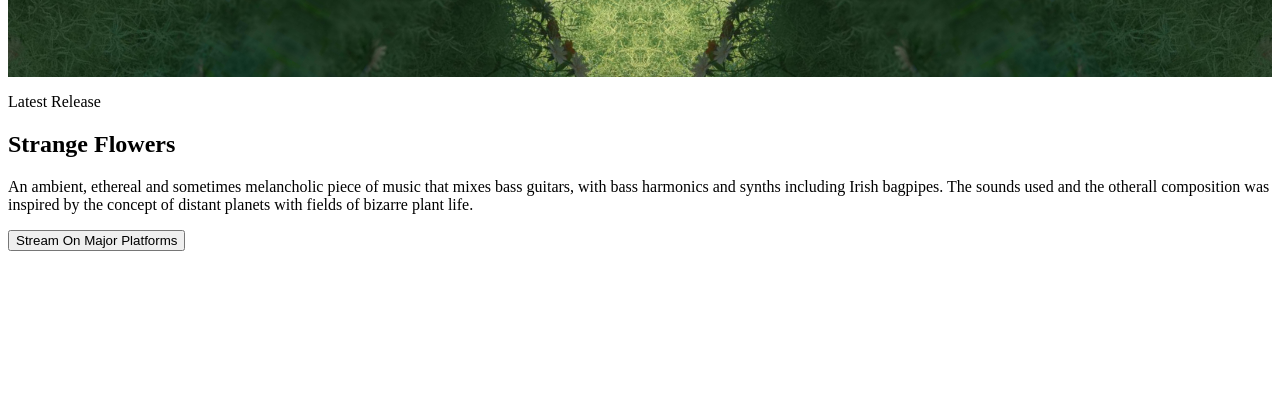
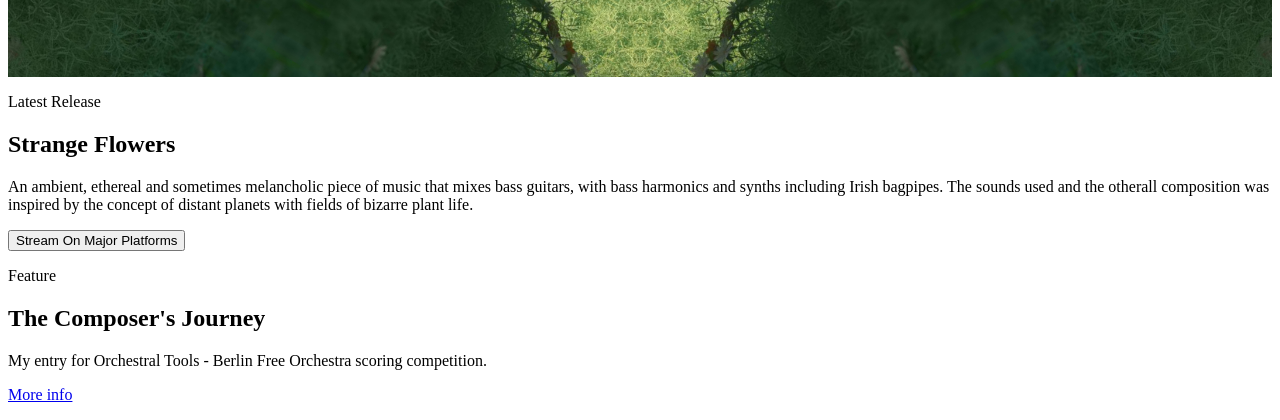
Before and after one commit to jwmccltd/james-myhill-music, a Laravel app: template resources/views/layouts/release.blade.php in a window 1280 px wide. Shown: the part 1195-1615 px from the top of the page. Before the commit the page ends 1446 px from the top, so only its background shows below. Run offline with Laravel 10, Linux system fonts and the light colour scheme; the template is opened without the code that fills it, so the values that code supplies are empty; grey boxes are pictures that could not be loaded.

Commit message:
Update website

```diff
--- a/resources/views/layouts/release.blade.php
+++ b/resources/views/layouts/release.blade.php
@@ -17,6 +17,18 @@
                 </div>
             </div>
         </div>
+        <div class="row mt-2">
+            <div class="col-12 col-md-6 mb-2">
+                <p>Feature</p>
+                <h2>The Composer's Journey</h2>
+
+                <p>My entry for Orchestral Tools - Berlin Free Orchestra scoring competition.</p>
+                <p><a href="https://www.orchestraltools.com/bfo-scoring-competition?srsltid=AfmBOopyrziMQulgL8xoFIlw8_09QE8WZD2zT5LOKwkEDYYSJ-yI5tXC" target="_blank">More info</a></p>
+            </div>
+            <div class="col-12 col-md-6">
+                <iframe width="100%" height="500" src="https://www.youtube.com/embed/l53qlNy6ZD4?si=amFGZam71AQScZXQ" title="YouTube video player" frameborder="0" allow="accelerometer; autoplay; clipboard-write; encrypted-media; gyroscope; picture-in-picture; web-share" referrerpolicy="strict-origin-when-cross-origin" allowfullscreen></iframe>
+            </div>
+        </div>
         <!--<div class="row mt-5">
             <div class="col-12 col-md-6">
                 <h2>Grandfather Clock - Video</h2>
```
